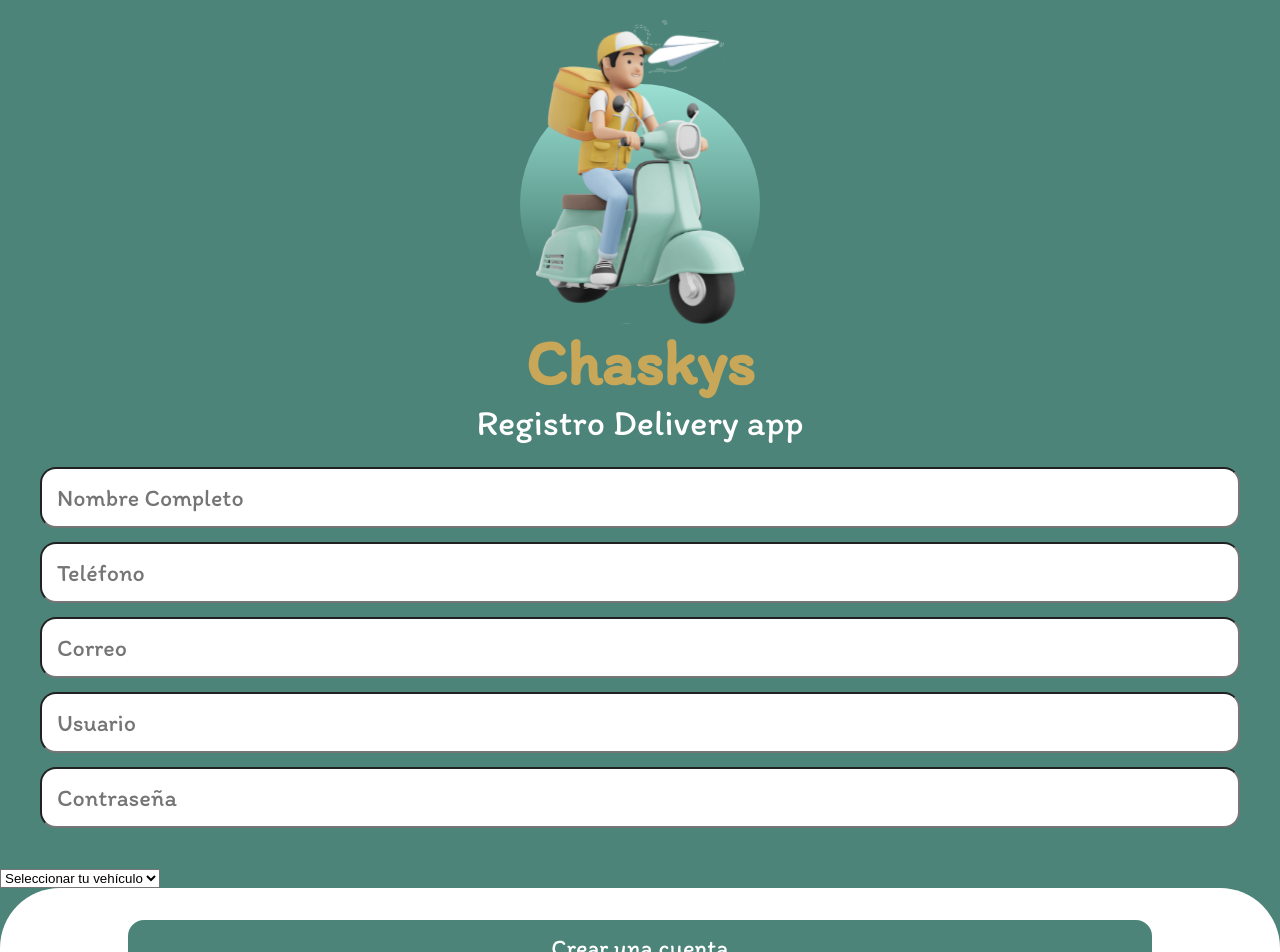
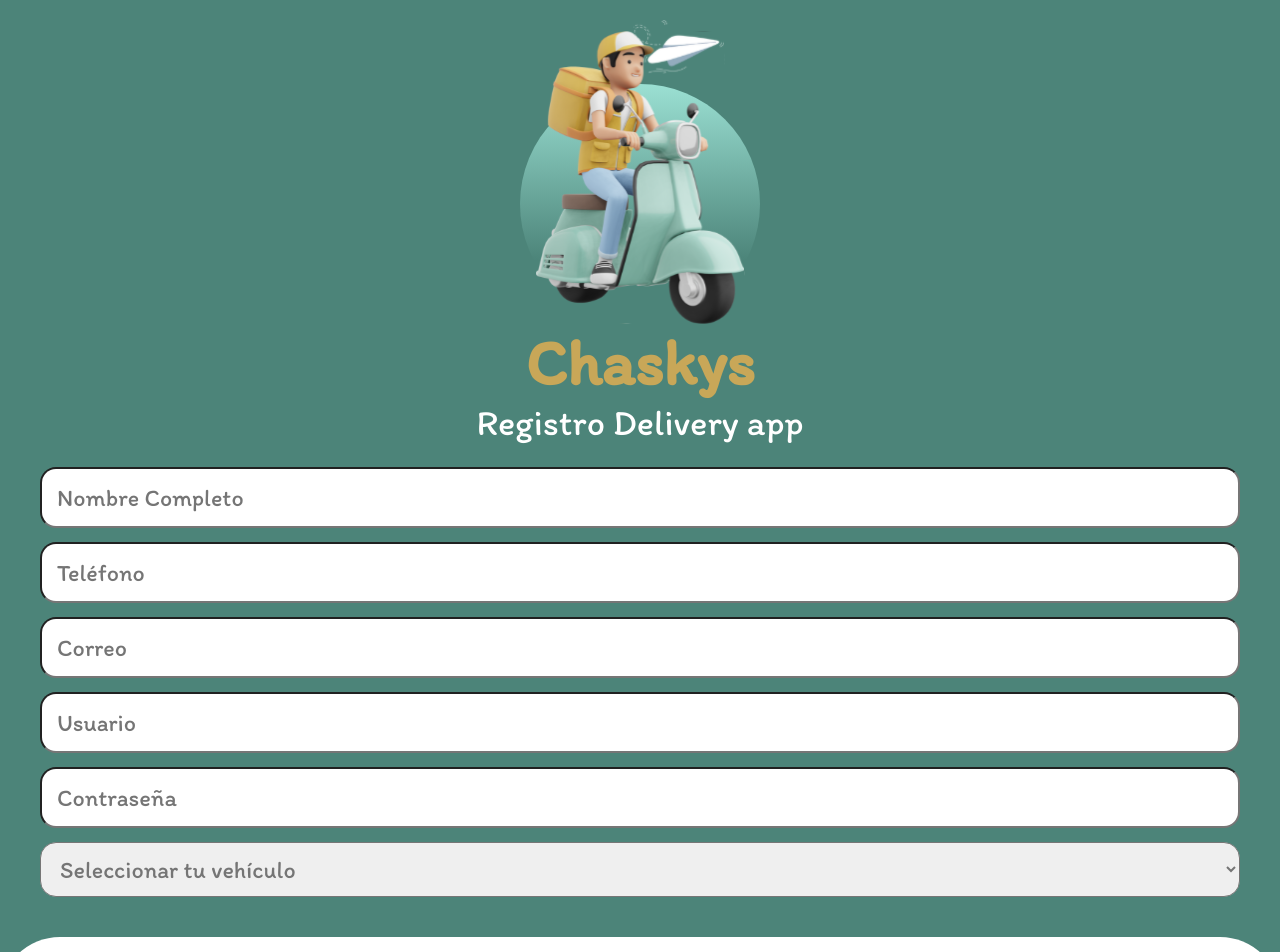
Before and after one commit to fernandoruiz2016/Chaskys, a React (Vite) app: page /register in a window 1280 px wide. Shown: the top 952 px of the page. Built offline with nearby package versions, Linux system fonts and the light colour scheme.

Commit message:
Select de vehiculo

```diff
--- a/src/pages/Register.jsx
+++ b/src/pages/Register.jsx
@@ -75,13 +75,12 @@
               required
               onChange={(e) => setForm({ ...form, pass: e.target.value })}
             />
-          </div>
-
-          <select id="vehicle" name="vehicle" required onChange={(e) => setForm({...form, vehicle:e.target.value})}>
+            <select id="vehicle" name="vehicle" required onChange={(e) => setForm({...form, vehicle:e.target.value})}>
             <option value="">Seleccionar tu vehículo</option>
             <option value="Moto Lineal">Moto Lineal</option>
             <option value="Auto">Auto</option>
           </select>
+          </div>
 
           <div className="accion-register">
             <button type="submit" className="btn btn-login">
--- a/src/styles/Register.css
+++ b/src/styles/Register.css
@@ -16,3 +16,12 @@
     gap: 34px;
     padding-top: 32px;
 }
+
+#vehicle{
+    height: 55px;
+    border-radius: 16px;
+    padding-left: 15px;
+    font-size: 24px;
+    color: #757575;
+    font-family: "Itim", cursive;
+}
```
